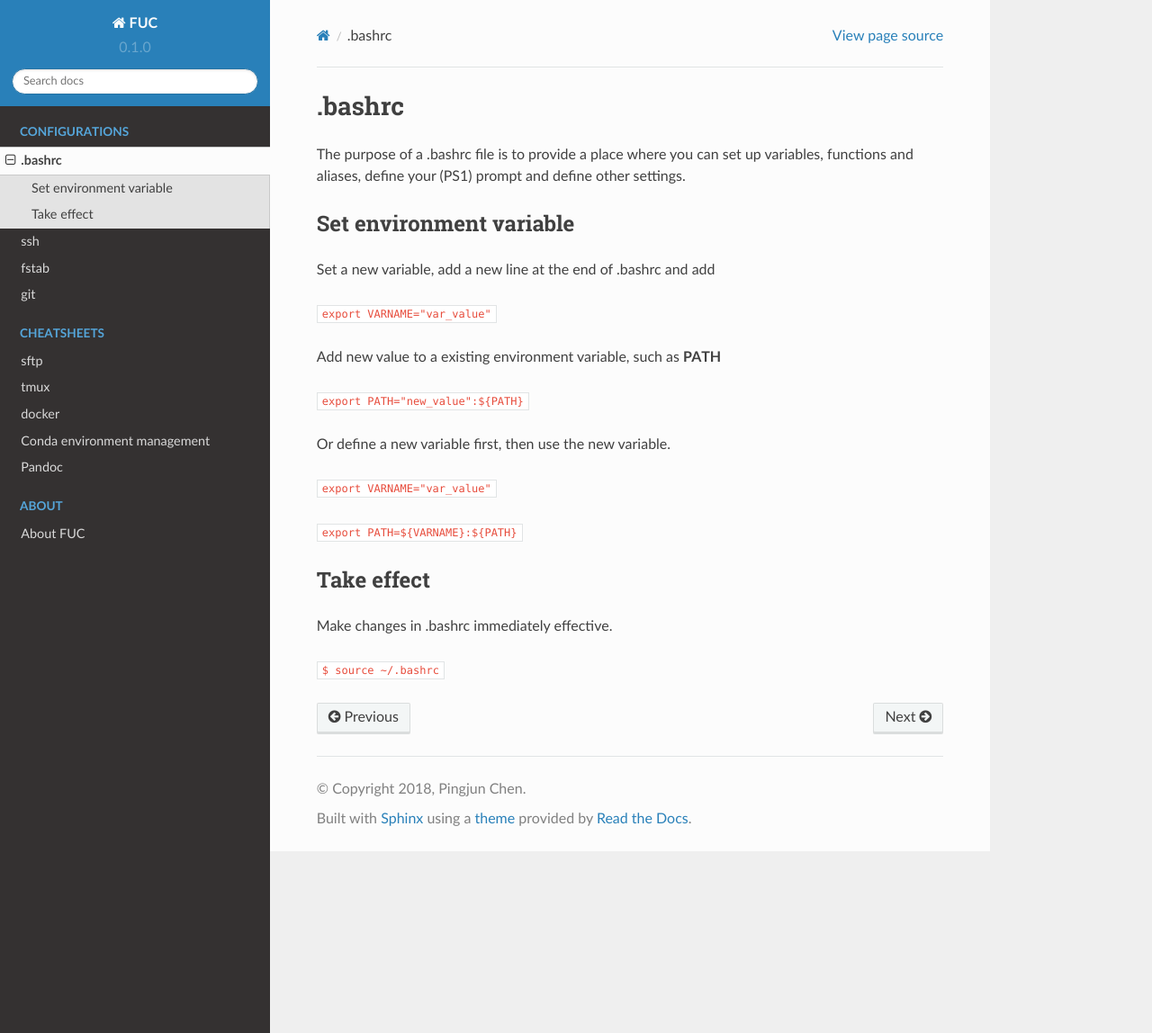
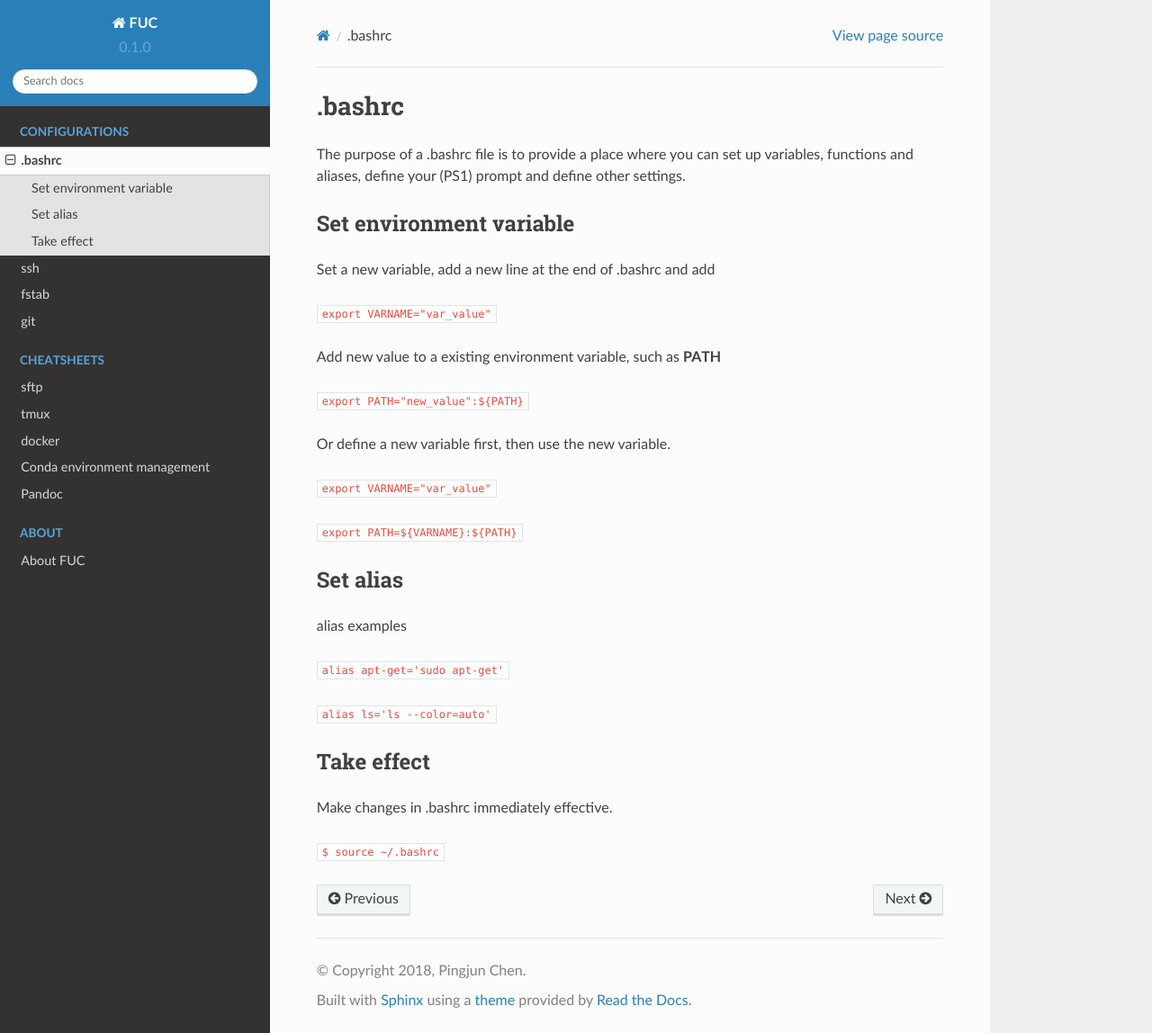
Before and after one commit to PingjunChen/FUC, a Sphinx documentation site: the page built from docs/bashrc.rst, in a window 1280 px wide and 1148 px high. Shown: the whole window at 90% size. Built offline with Sphinx 7.4.7 and the Read the Docs theme 2.0.0, drawn with Linux system fonts in a browser that asks for light colours.

Commit message:
Update bashrc.rst
add  alias setting

```diff
--- a/docs/bashrc.rst
+++ b/docs/bashrc.rst
@@ -18,6 +18,13 @@ Or define a new variable first, then use the new variable.
 
 :code:`export PATH=${VARNAME}:${PATH}`
 
+Set alias
+--------
+alias examples
+
+:code:`alias apt-get='sudo apt-get'`
+
+:code:`alias ls='ls --color=auto'`
 
 Take effect
 --------
```
